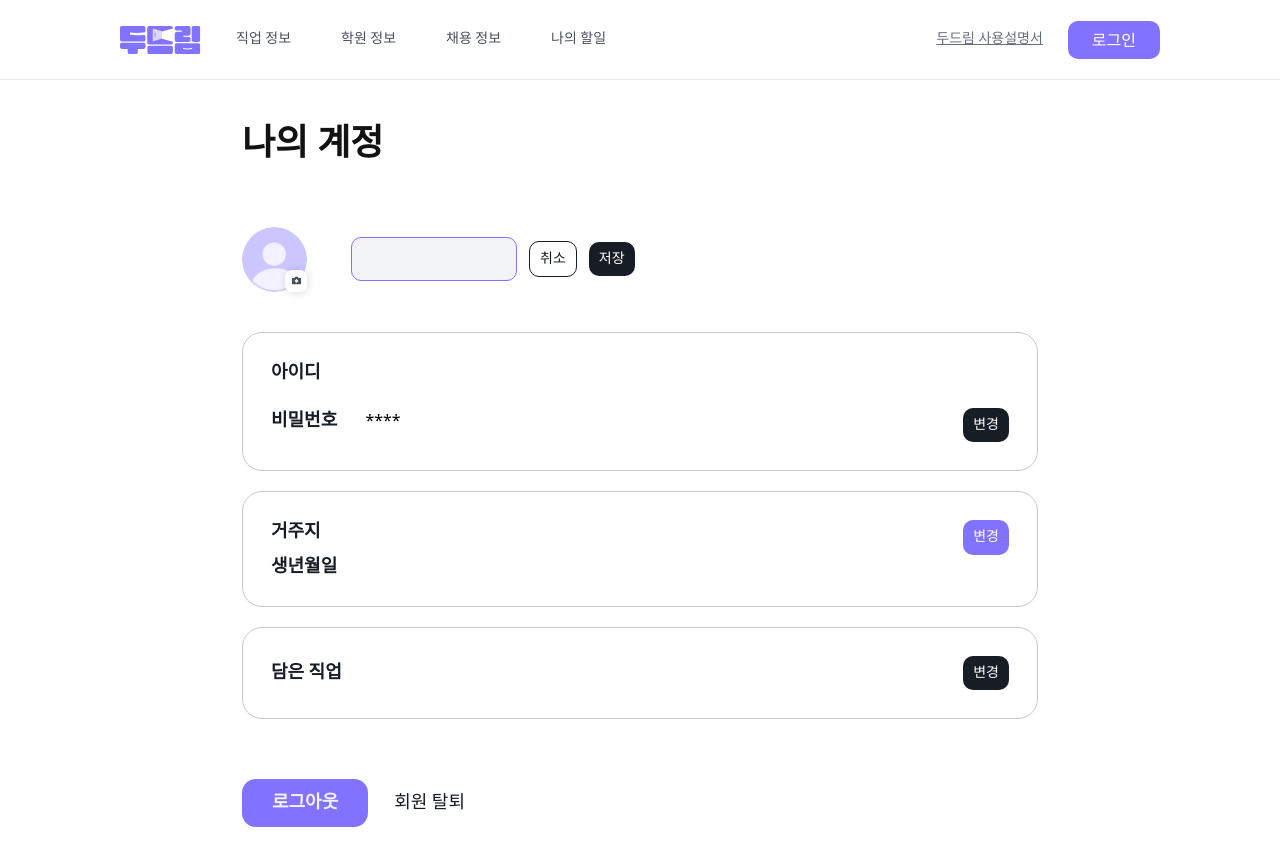
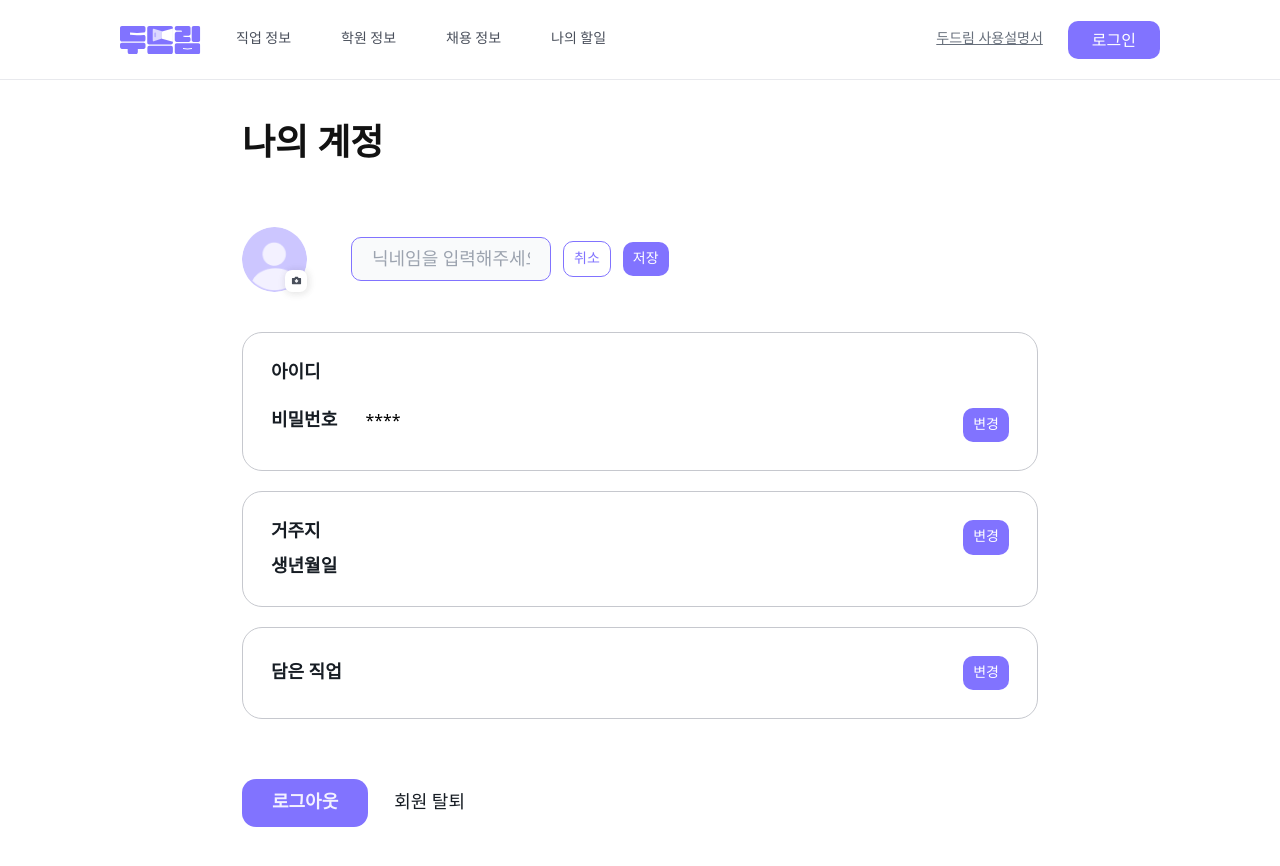
Before and after one commit to TEAM-DoDream/DoDream_FE, a React (Vite) app: page /mypage in a window 1280 px wide. Both pictures are taken after a click on the element 398 px from the left and 259 px from the top of the page. Shown: the top 866 px of the page. Built offline with nearby package versions, Linux system fonts and the light colour scheme; no server answers; what react-gtm-ts would draw is missing.

Commit message:
feat: [#261] 마이페이지 닉네임 중복검사 추가

```diff
--- a/src/pages/mypage/Mypage.tsx
+++ b/src/pages/mypage/Mypage.tsx
@@ -14,6 +14,7 @@ const Mypage = () => {
   const [quit, setIsQuit] = useState(false);
   const logout = useLogout();
   const navigate = useNavigate();
+  const [nicknameMessageVisible, setNicknameMessageVisible] = useState(false);
 
   const { data: InfoData } = useGetInfo();
 
@@ -22,10 +23,14 @@ const Mypage = () => {
       <div className="mb-[153px] mt-10 flex w-[796px] flex-col items-start">
         <div className="text-black font-T01-B">나의 계정</div>
 
-        <div className="mt-[60px] flex items-center space-x-11">
+        <div
+          className={`mt-[60px] flex items-center space-x-11 ${nicknameMessageVisible ? 'mb-10' : ''}`}
+        >
           <ProfileImageUploader imageUrl={InfoData?.profileImage} />
-
-          <Nickname nickname={InfoData?.nickname || ''} />
+          <Nickname
+            nickname={InfoData?.nickname || ''}
+            onMessageVisibleChange={setNicknameMessageVisible}
+          />
         </div>
 
         <div className="mt-10 flex w-full flex-col rounded-[20px] border border-gray-300 p-7">
@@ -42,7 +47,7 @@ const Mypage = () => {
             </div>
 
             <button
-              className="flex items-center rounded-[10px] bg-gray-900 px-[10px] py-2 text-white font-B03-M"
+              className="flex items-center rounded-[10px] bg-purple-500 px-[10px] py-2 text-white font-B03-M"
               onClick={() => setIsPasswordModal(true)}
             >
               변경
@@ -81,7 +86,7 @@ const Mypage = () => {
             </div>
 
             <button
-              className="flex items-center rounded-[10px] bg-gray-900 px-[10px] py-2 text-white font-B03-M"
+              className="flex items-center rounded-[10px] bg-purple-500 px-[10px] py-2 text-white font-B03-M"
               onClick={() => navigate('/jobselect')}
             >
               변경
--- a/src/pages/mypage/components/Nickname.tsx
+++ b/src/pages/mypage/components/Nickname.tsx
@@ -3,15 +3,21 @@ import Edit from '@assets/icons/edit-nickname.svg?react';
 import { useEditNicknameMutation } from '@hook/mypage/useEditNicknameMutation';
 import { useQueryClient } from '@tanstack/react-query';
 import { useUserStore } from '@store/useUserStore';
+import { useDuplicateNicknameMutation } from '@hook/useSignup';
 
 interface Props {
   nickname: string;
+  onMessageVisibleChange?: (visible: boolean) => void;
 }
 
-const Nickname = ({ nickname }: Props) => {
+const Nickname = ({ nickname, onMessageVisibleChange }: Props) => {
   const [tempNickname, setTempNickname] = useState(nickname);
   const [isEditing, setIsEditing] = useState(false);
+  const [isDuplicateCheckNeeded, setIsDuplicateCheckNeeded] = useState(false);
+  const [message, setMessage] = useState('');
+  const [messageType, setMessageType] = useState<'success' | 'error' | ''>('');
   const { mutate: editNickname } = useEditNicknameMutation();
+  const { mutate: checkNickname } = useDuplicateNicknameMutation();
   const queryClient = useQueryClient();
   const setNickname = useUserStore((state) => state.setNickname);
 
@@ -19,9 +25,46 @@ const Nickname = ({ nickname }: Props) => {
     setTempNickname(nickname);
   }, [nickname]);
 
+  useEffect(() => {
+    const changed = tempNickname !== nickname;
+    setIsDuplicateCheckNeeded(changed);
+    setMessage('');
+    setMessageType('');
+  }, [tempNickname, nickname]);
+
+  useEffect(() => {
+    onMessageVisibleChange?.(!!message);
+  }, [message, onMessageVisibleChange]);
+
+  const handleDuplicateCheck = () => {
+    if (!tempNickname.trim()) {
+      setMessage('닉네임을 입력해주세요.');
+      setMessageType('error');
+      return;
+    }
+
+    checkNickname(tempNickname, {
+      onSuccess: (res) => {
+        if (res.data.duplicated) {
+          setMessage('이미 있는 닉네임이에요');
+          setMessageType('error');
+        } else {
+          setMessage('사용할 수 있는 닉네임이에요');
+          setMessageType('success');
+          setIsDuplicateCheckNeeded(false);
+        }
+      },
+      onError: () => {
+        setMessage('이미 사용 중인 닉네임이에요');
+        setMessageType('error');
+      },
+    });
+  };
+
   const handleSave = () => {
     if (!tempNickname.trim()) {
-      alert('닉네임을 입력해주세요.');
+      setMessage('닉네임을 입력해주세요.');
+      setMessageType('error');
       return;
     }
 
@@ -39,24 +82,46 @@ const Nickname = ({ nickname }: Props) => {
 
   if (isEditing) {
     return (
+      <div className="relative w-fit">
         <div className="flex items-center space-x-3">
           <input
-          className="flex h-11 w-[166px] items-center rounded-[10px] border border-purple-500 bg-gray-100 px-5 py-[11px] text-gray-900 font-B01-M"
+            className="flex h-11 w-[200px] items-center rounded-[10px] border border-purple-500 bg-gray-50 px-5 py-[11px] text-gray-900 font-B01-M focus:border-purple-500"
             value={tempNickname}
+            placeholder="닉네임을 입력해주세요"
             onChange={(e) => setTempNickname(e.target.value)}
           />
           <button
-          className="flex items-center rounded-[10px] border border-gray-900 px-[10px] py-2 text-gray-900 font-B03-M"
+            className="flex items-center rounded-[10px] border border-purple-500 px-[10px] py-2 text-purple-500 font-B03-M"
             onClick={() => setIsEditing(false)}
           >
             취소
           </button>
+          {isDuplicateCheckNeeded ? (
             <button
-          className="ml-1 flex items-center rounded-[10px] bg-gray-900 px-[10px] py-2 text-white font-B03-M"
+              className="ml-1 flex items-center rounded-[10px] bg-purple-500 px-[10px] py-2 text-white font-B03-M"
+              onClick={handleDuplicateCheck}
+            >
+              중복확인
+            </button>
+          ) : (
+            <button
+              className="ml-1 flex items-center rounded-[10px] bg-purple-500 px-[10px] py-2 text-white font-B03-M"
               onClick={handleSave}
             >
               저장
             </button>
+          )}
+        </div>
+
+        {message && (
+          <p
+            className={`absolute left-0 top-full mt-5 font-B02-M ${
+              messageType === 'success' ? 'text-success' : 'text-warning'
+            }`}
+          >
+            {message}
+          </p>
+        )}
       </div>
     );
   }
```
Lines whose indentation alone changed are shown as unchanged.
